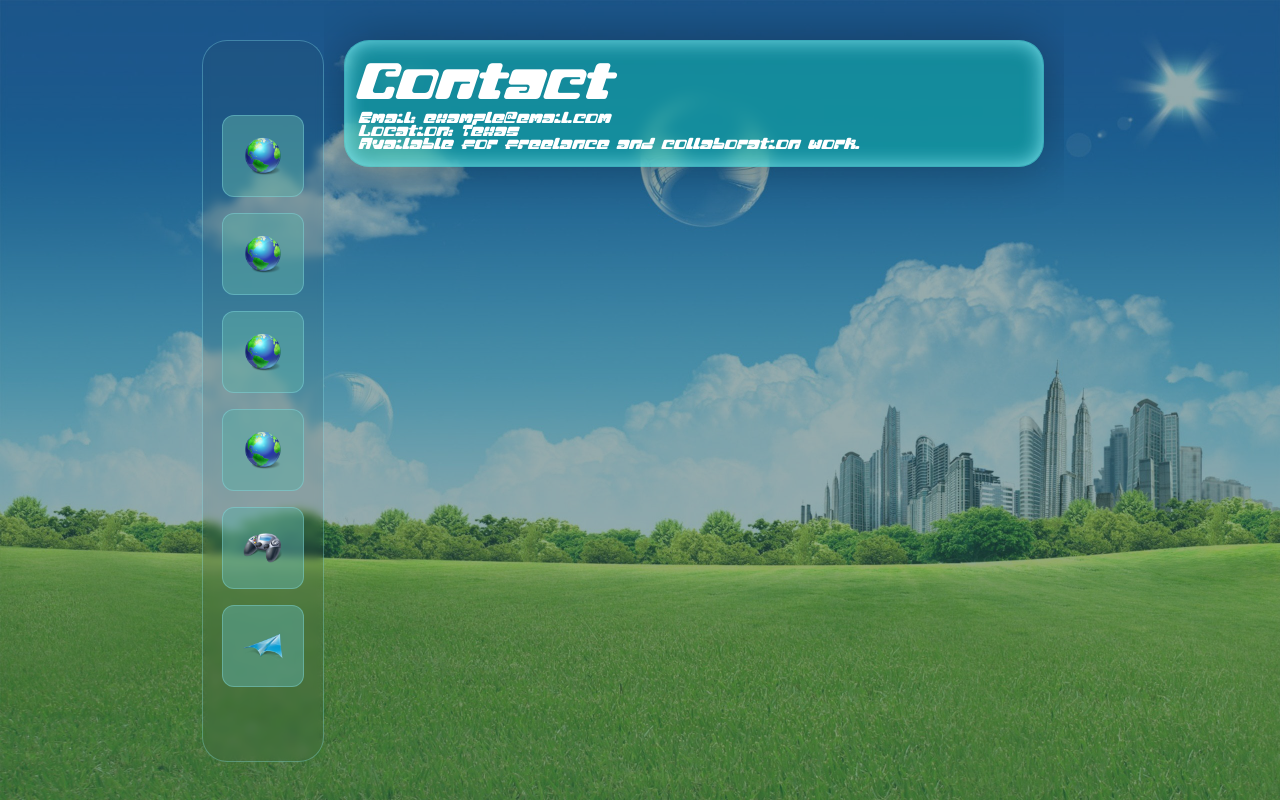
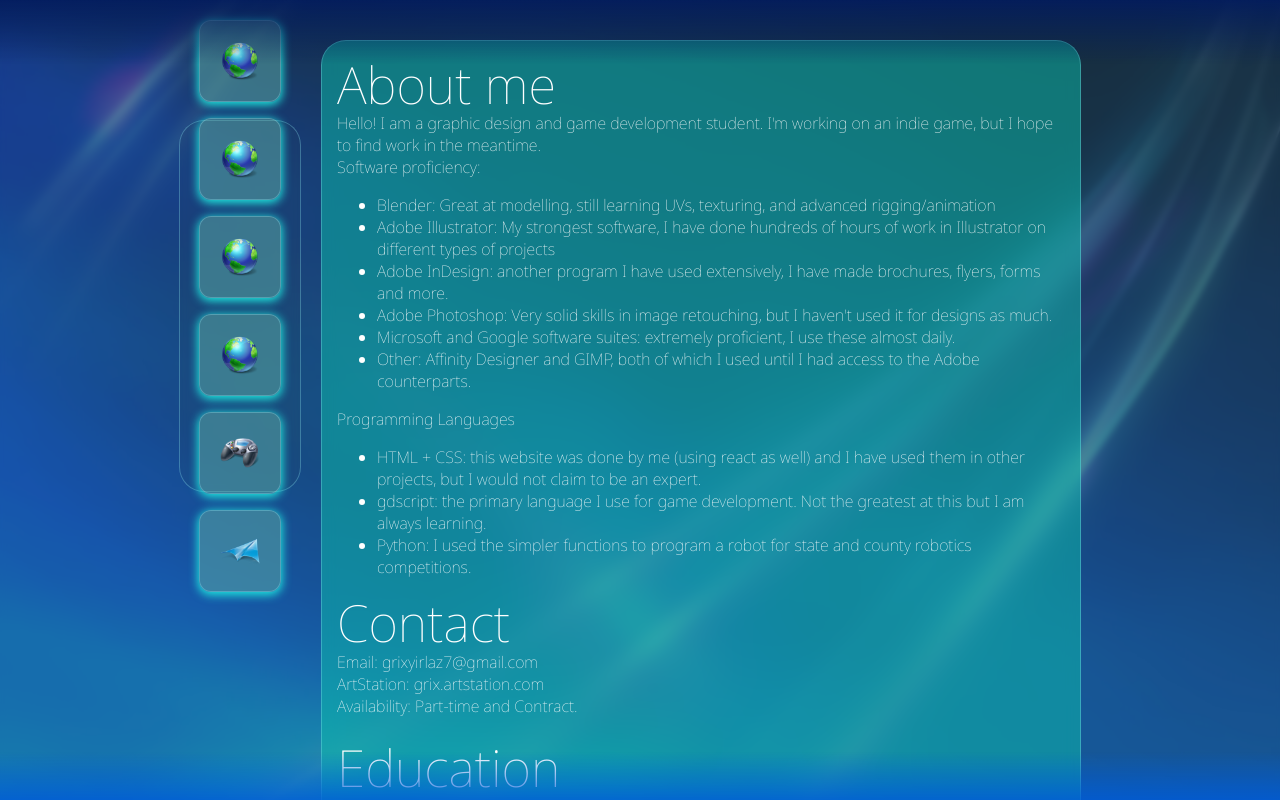
Before and after one commit to Grixtynine/DylanTranPortfolio, a React (Vite) app: page /contact in a window 1280 px wide. Built offline with nearby package versions, Linux system fonts and the light colour scheme.

Commit message:
Layout + Gradient + text

```diff
--- a/src/App.css
+++ b/src/App.css
@@ -5,8 +5,8 @@
   padding: 0;
   overflow-x: hidden;
   overflow-y: scroll;
-  font-family: "Excelorate", sans-serif;
   justify-content: center;
+  scrollbar-width: none;
 }
 
 html {
@@ -15,7 +15,7 @@
 
 #root {
   height: 100%;
-  font-family: "Excelorate", sans-serif;
+  font-family: "Noto", sans-serif;
 }
 
 :root {
@@ -35,14 +35,14 @@
 
 body {
   color: #fff;
-  font-family: "Excelorate", sans-serif;
+  font-family: "Noto", sans-serif;
 }
 
 body::before {
   content: "";
   position: fixed;
   inset: 0;
-  background-image: url("./assets/asadal_stock_66.jpg");
+  background-image: url("./assets/windows_xp_46.jpg");
   background-size: cover;
   background-position: center;
   background-repeat: no-repeat;
@@ -54,7 +54,10 @@
   inset: 0;
   background-color: rgba(45, 89, 92, 0.5);
   z-index: 0;
+  backdrop-filter: blur(3px);
 }
+
+
 
 .app-layout {
   min-height: 100vh;
@@ -71,40 +74,24 @@
   box-sizing: border-box;
   gap: 60px;
 }
-
+.viewport-fade {
+  position: fixed;
+  inset: 0;
+  pointer-events: none;
+  z-index: 9999;
+  background: linear-gradient(
+    to bottom,
+    rgba(2, 27, 94, 1) -1%,
+    transparent 8%,
+    transparent 94%,
+  rgba(0, 91, 216, 0.95) 101%
+  );
+}
 .dock {
   width: 120px;
-  height: calc(100vh - 80px);
+  height: calc(60vh - 110px);
   position: sticky;
-  top: 40px;
-  display: flex;
-  flex-direction: column;
-  align-items: center;
-  justify-content: center;
-  gap: 16px;
-  border-radius: 25px;
-  background: rgba(53, 73, 71, 0.1);
-  backdrop-filter: blur(4px);
-  border: 1px solid rgba(148, 246, 255, 0.3);
-}
-
-.dock-item {
-  width: 80px;
-  height: 80px;
-  display: flex;
-  align-items: center;
-  justify-content: center;
-  border-radius: 12px;
-  background: rgba(94, 173, 165, 0.5);
-  border: 1px solid rgba(148, 246, 255, 0.3);
-  position: relative;
-}
-
-.dock {
-  width: 120px;
-  height: calc(100vh - 80px);
-  position: sticky;
-  top: 40px;
+  top: 15vh;
   display: flex;
   flex-direction: column;
   align-items: center;
@@ -129,6 +116,7 @@
   position: relative;
   flex-shrink: 0;
   overflow: visible;
+  box-shadow: 0px 2px 10px 1px #1febe0;
 }
 
 .dock-icon {
@@ -143,30 +131,28 @@
   left: 100%;
   top: 50%;
   transform: translate(12px, -50%);
-
   white-space: nowrap;
-
   padding: 6px 10px;
   border-radius: 8px;
-
   background: rgba(0, 0, 0, 0.6);
   backdrop-filter: blur(6px);
-
   font-size: 12px;
   color: white;
-
   opacity: 0;
   visibility: hidden;
+  pointer-events: none;
+  z-index: 9999;
+}
 
-  pointer-events: none;
-
-  z-index: 9999;
+.dock-item:hover {
+  box-shadow: 0px 2px 10px 1px #ffffff;
 }
 
 .dock-item:hover .dock-label {
   opacity: 1;
   visibility: visible;
 }
+
 .page {
   display: flex;
   width: 100%;
@@ -182,14 +168,15 @@
 
 .gallery {
   flex: none;
-  width: min(700px, 90vw);
+  width: min(800px, 80vw);
   display: flex;
   flex-direction: column;
   gap: 16px;
   padding: 40px 20px;
   overflow-y: auto;
-  scrollbar-width: none;
-  -ms-overflow-style: none;
+  height: 100%;
+  box-sizing: border-box;
+  scrollbar-width: none; /* add this */
 }
 
 .gallery::-webkit-scrollbar {
@@ -205,8 +192,6 @@
   background: rgba(13, 189, 171, 0.5);
   backdrop-filter: blur(8px);
   border: 1px solid rgba(148, 246, 255, 0.3);
-  box-shadow: inset 0 0 20px rgba(148, 246, 255, 0.8),
-              0 0 50px rgba(0, 0, 0, 0.3);
   transition: transform 0.25s ease;
   box-sizing: border-box;
   padding: 15px;
@@ -242,7 +227,6 @@
   left: 0;
   right: 0;
   padding: 12px;
-  background: linear-gradient(to top, rgba(0,0,0,0.6), transparent);
   color: white;
 }
 
--- a/src/App.jsx
+++ b/src/App.jsx
@@ -72,6 +72,7 @@
   return (
     <>
       <div className="overlay" />
+      <div className="viewport-fade"/>
 
       <div className="page">
         <div className="layout">
@@ -96,6 +97,8 @@
           </div>
         </div>
       </div>
+
+
 
       <Dialog open={isOpen} onClose={closeDialog}>
         <DialogBackdrop className="dialog-backdrop" />
@@ -164,7 +167,7 @@
   return (
     <>
       <div className="overlay" />
-
+      <div className="viewport-fade"/>
       <div className="page">
         <div className="layout">
           <Dock />
@@ -220,7 +223,7 @@
   return (
     <>
       <div className="overlay" />
-
+      <div className="viewport-fade"/>
       <div className="page">
         <div className="layout">
           <Dock />
@@ -228,10 +231,35 @@
           <div className="gallery">
             <div className="project-card contact-card">
               <div className="contact-content">
+                <h1>About me</h1>
+                <p>Hello! I am a graphic design and game development student. I'm working on an indie game, but I hope to find work in the meantime.</p>
+                <p>Software proficiency:</p>
+                <ul>
+                  <li>Blender: Great at modelling, still learning UVs, texturing, and advanced rigging/animation</li>
+                  <li>Adobe Illustrator: My strongest software, I have done hundreds of hours of work in Illustrator on different types of projects</li>
+                  <li>Adobe InDesign: another program I have used extensively, I have made brochures, flyers, forms and more.</li>
+                  <li>Adobe Photoshop: Very solid skills in image retouching, but I haven't used it for designs as much.</li>
+                  <li>Microsoft and Google software suites: extremely proficient, I use these almost daily.</li>
+                  <li>Other: Affinity Designer and GIMP, both of which I used until I had access to the Adobe counterparts.</li>
+                </ul>
+
+                <p>Programming Languages</p>
+                <ul>
+                  <li>HTML + CSS: this website was done by me (using react as well) and I have used them in other projects, but I would not claim to be an expert.</li>
+                  <li>gdscript: the primary language I use for game development. Not the greatest at this but I am always learning.</li>
+                  <li>Python: I used the simpler functions to program a robot for state and county robotics competitions.</li>
+                </ul>
+
                 <h1>Contact</h1>
-                <p>Email: example@email.com</p>
-                <p>Location: Texas</p>
-                <p>Available for freelance and collaboration work.</p>
+                <p>Email: grixyirlaz7@gmail.com</p>
+                <p>ArtStation: grix.artstation.com</p>
+                <p>Availability: Part-time and Contract.</p>
+                <br></br>
+                <h1>Education</h1>
+                <ul>
+                <li>Tarrant County College - Associates of Applied Science - Graphic Communication, expected May 2027</li>
+                <li>Tarrant County College - Associates of Applied Science - Game and Simulation Design, expected May 2027</li>
+                </ul>
               </div>
             </div>
           </div>
--- a/src/components/DockItem.jsx
+++ b/src/components/DockItem.jsx
@@ -18,7 +18,7 @@
     const distance = mouseY - centerY;
     const absDistance = Math.abs(distance);
 
-    const maxDistance = 75;
+    const maxDistance = 45; //scaleonhover
 
     let newScale = 1;
     if (absDistance < maxDistance) {
```
Also changed, not shown: src/assets/asadal_stock_191.jpg (added), src/assets/windows_xp_46.jpg (added).
